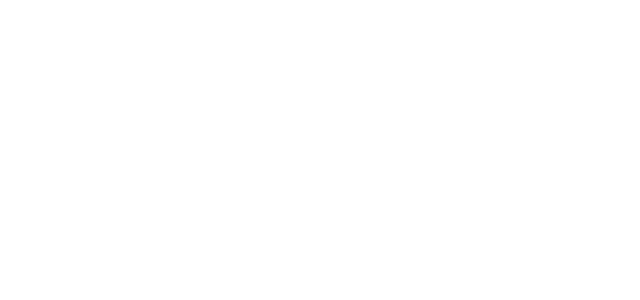
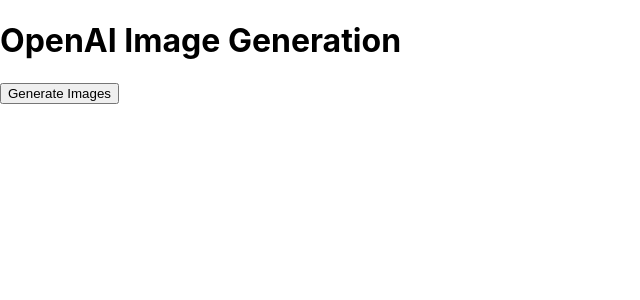
Before and after one commit to efforthye/facial_expression_analysis, a React (Create React App) app: page /test2 in a window 1280 px wide. Before the commit this address had no page. Shown: the top 300 px of the page, without its empty margins (0-640 px from the left). Built offline with nearby package versions, Linux system fonts and the light colour scheme.

Commit message:
feat: generate openai image

```diff
--- a/src/App.tsx
+++ b/src/App.tsx
@@ -4,6 +4,7 @@
 import VideoComponent from './pages/Video';
 import QuizComponent from './pages/Quiz';
 import LangchainComponent from './pages/LangchainTest';
+import OpenAITest from './pages/OpenAITest';
 
 const App: React.FC = () => {
   return (
@@ -13,6 +14,7 @@
         <Route path="/video" element={<VideoComponent />} />
         <Route path="/quiz" element={<QuizComponent />} />
         <Route path="/test" element={<LangchainComponent />} />
+        <Route path='/test2' element={<OpenAITest />} />
       </Routes>
     </Router>
   );
--- /dev/null
+++ b/src/pages/OpenAITest.tsx
@@ -0,0 +1,49 @@
+import React, { useState } from 'react';
+import axios from 'axios';
+
+const OpenAITest: React.FC = () => {
+  const [images, setImages] = useState<string[]>([]);
+  const apiKey = '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';
+
+  const generateImages = async () => {
+    console.log('이미지생성하쟈 ㅇㅅㅇ');
+    try {
+      const response = await axios.post(
+        'https://api.openai.com/v1/images/generations',
+        {
+          // "model": "dall-e-3",
+          "prompt": "a white siamese cat",
+          "n": 1,
+          "size": "1024x1024"
+        },
+        {
+          headers: {
+            'Authorization': `Bearer ${apiKey}`,
+            // 'Content-Type': 'application/json'
+          }
+        }
+      );
+      console.log({response});
+
+      const imageUrls = response?.data?.data?.map((img: any) => img?.url);
+      console.log({imageUrls});
+      setImages(imageUrls);
+    } catch (error) {
+      console.error('Error generating images:', error);
+    }
+  };
+
+  return (
+    <div>
+      <h1>OpenAI Image Generation</h1>
+      <button onClick={generateImages}>Generate Images</button>
+      <div style={{ display: 'flex', flexDirection: 'row', flexWrap: 'wrap' }}>
+        {images.map((url, index) => (
+          <img key={index} src={url} alt={`Generated ${index}`} style={{ width: '30%', margin: '10px' }} />
+        ))}
+      </div>
+    </div>
+  );
+};
+
+export default OpenAITest;
```
